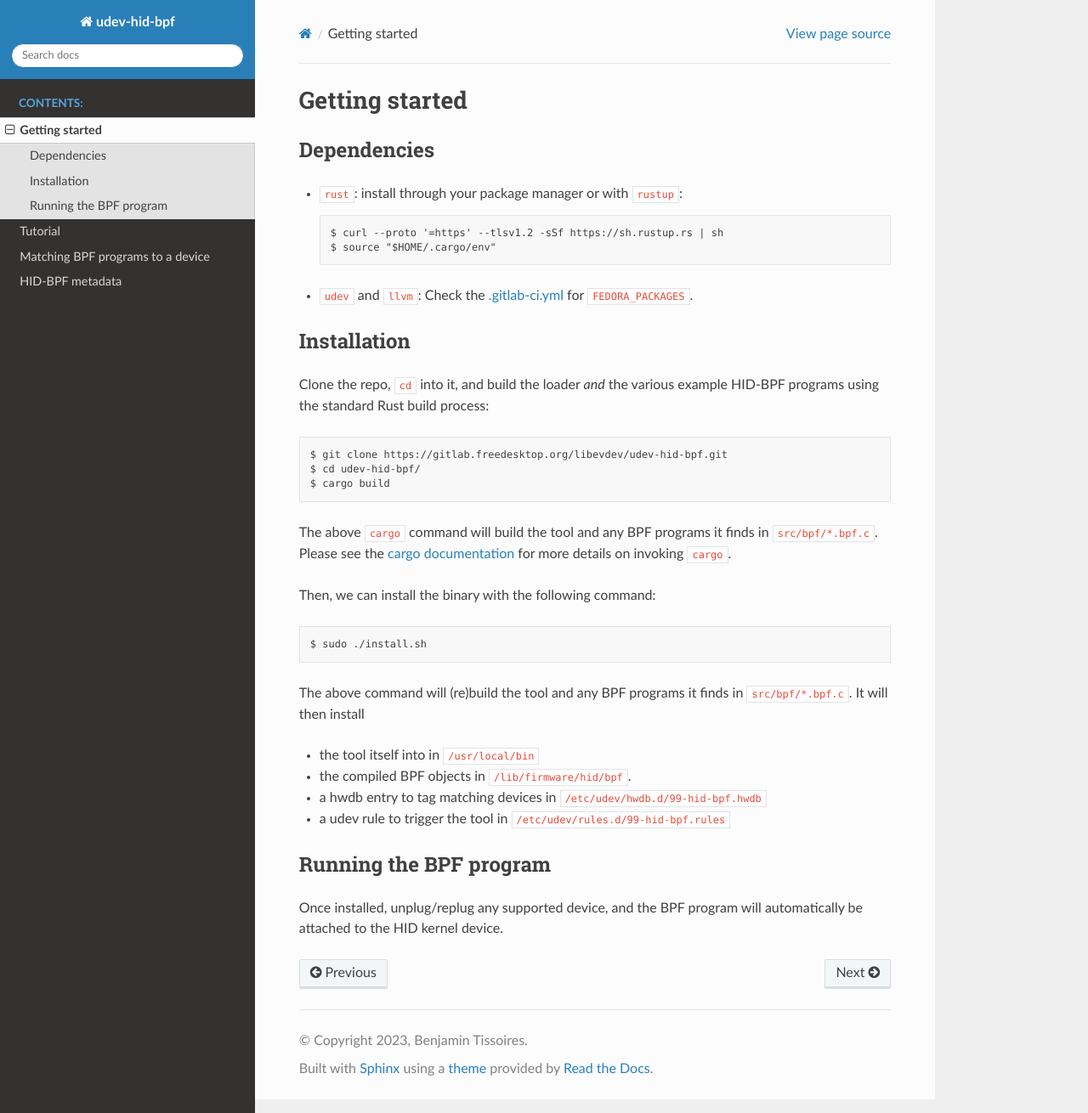
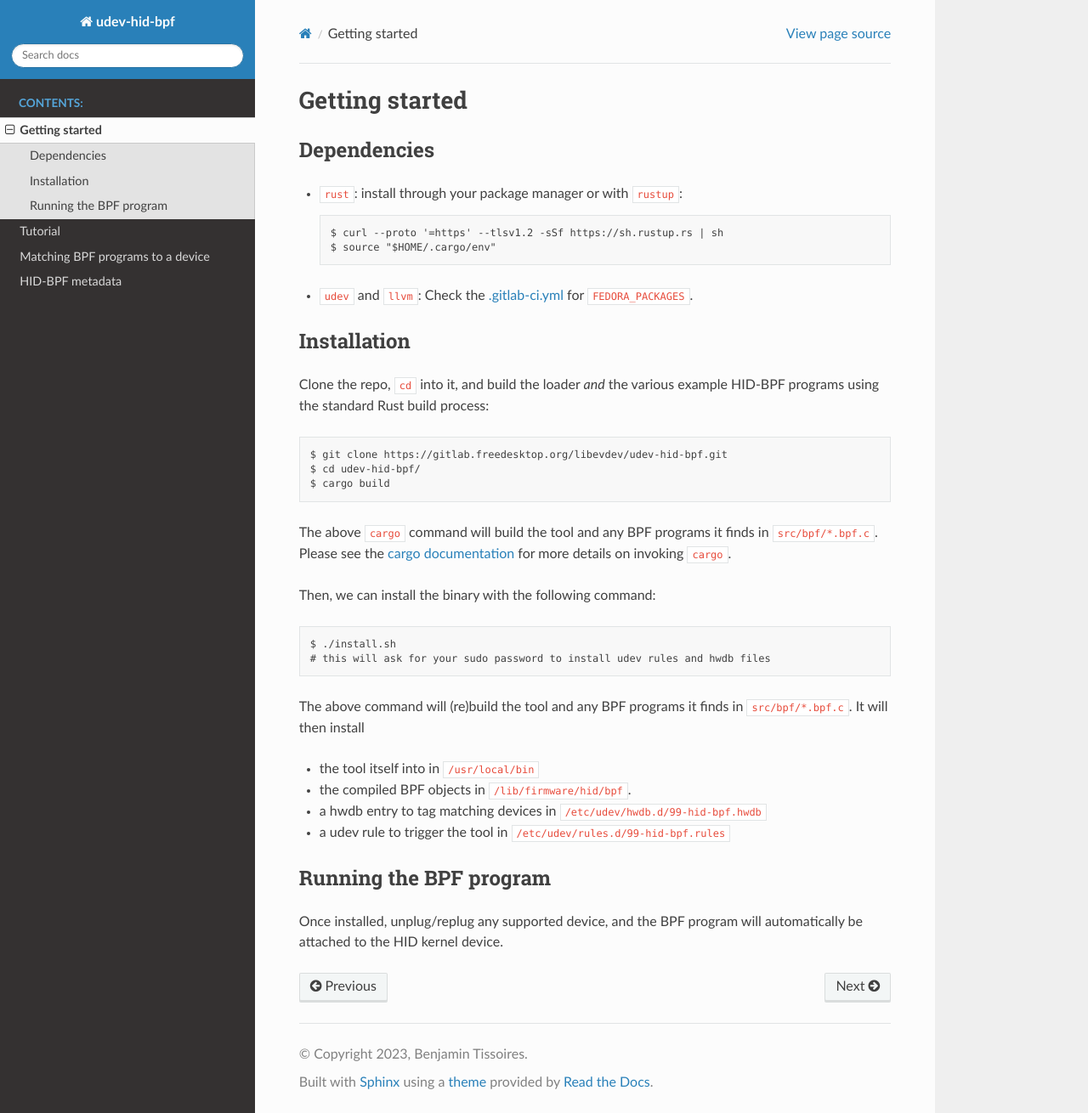
Before and after one commit to icecream95/udev-hid-bpf, a Sphinx documentation site: the page built from doc/getting-started.rst, in a window 1280 px wide and 1310 px high. Shown: the whole window at 85% size. Built offline with Sphinx 7.4.7 and the Read the Docs theme 2.0.0, drawn with Linux system fonts in a browser that asks for light colours.

Commit message:
Drop the run-as-sudo requirement
Just ask for sudo when we install the files, that should be good enough.

Signed-off-by: Peter Hutterer <peter.hutterer@who-t.net>

```diff
--- a/doc/getting-started.rst
+++ b/doc/getting-started.rst
@@ -32,7 +32,8 @@ Please see the `cargo documentation <https://doc.rust-lang.org/cargo/>`_ for mor
 
 Then, we can install the binary with the following command::
 
-   $ sudo ./install.sh
+   $ ./install.sh
+   # this will ask for your sudo password to install udev rules and hwdb files
 
 The above command will (re)build the tool and any BPF programs it finds in ``src/bpf/*.bpf.c``.
 It will then install
```
Also changed, not shown: README.md (+2 -1 lines), 3 other files.
